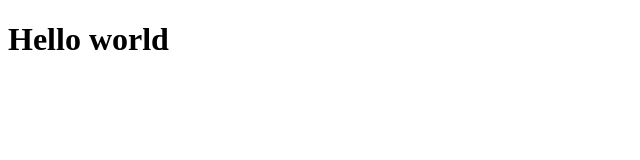
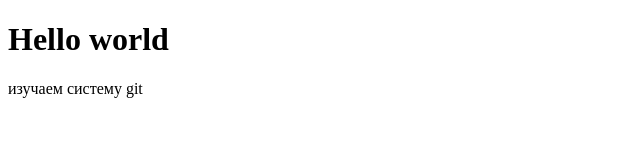
Before and after one commit to winded01/test, a plain HTML site: page index.html in a window 1280 px wide. Shown: the whole page, without its empty margins (0-640 px from the left). Drawn offline with Linux system fonts and the light colour scheme.

Commit message:
add text

```diff
--- a/index.html
+++ b/index.html
@@ -9,5 +9,8 @@
     <h1>Hello world
 
     </h1>
+    <div>
+        <p>изучаем систему git</p>
+    </div>
 </body>
 </html>
```
